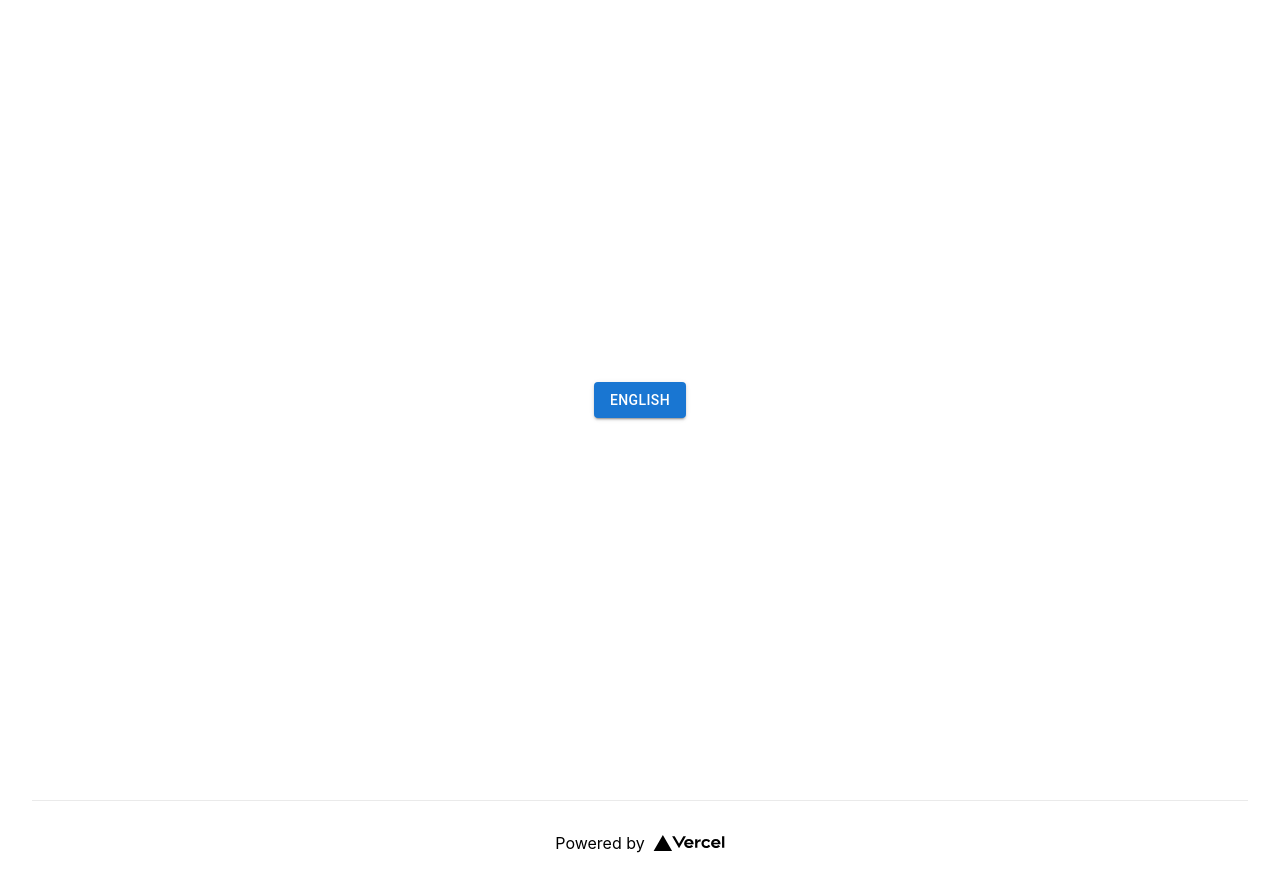
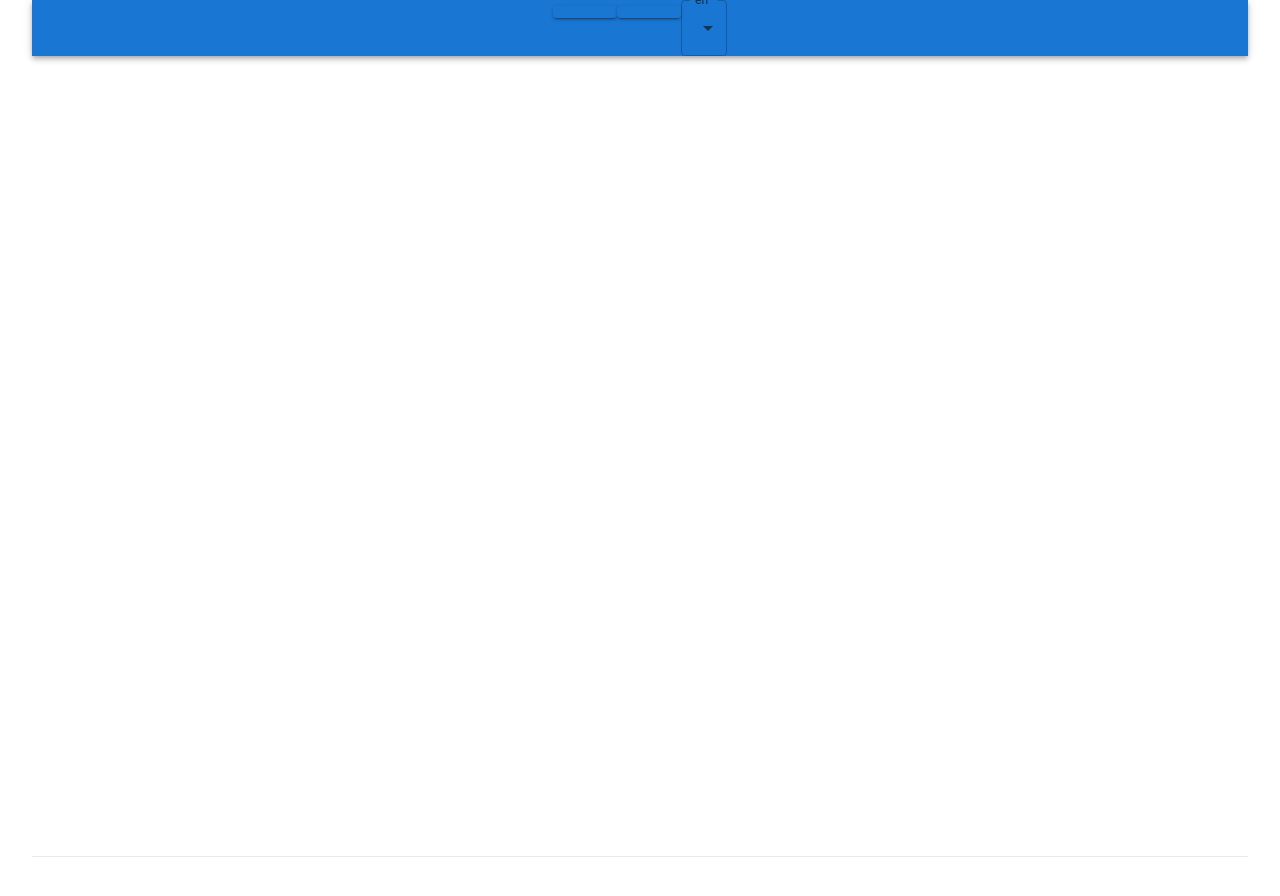
Before and after one commit to OysteinKoder/frontend_kurs, a Next.js app: page / in a window 1280 px wide. Shown: the top 896 px of the page. Built offline with nearby package versions, Linux system fonts and the light colour scheme.

Commit message:
added routing, new about us and cource page starters.

```diff
--- a/pages/index.js
+++ b/pages/index.js
@@ -4,36 +4,75 @@ import { useRouter } from "next/router";
 import nor from "../public/locales/nor/nor";
 import en from "../public/locales/en/en";
 import styles from "../styles/Home.module.css";
-import { Button } from "@mui/material";
+import {
+  AppBar,
+  Button,
+  Grid,
+  Link,
+  Typography,
+  Select,
+  MenuItem,
+  InputLabel,
+  FormControl,
+} from "@mui/material";
 
 export default function Home() {
   const router = useRouter();
   const { locale } = router;
   const translation = locale === "en" ? en : nor;
+  const language = "language";
   return (
     <div className={styles.container}>
       <Head>
         <title>Create Next App</title>
-        <meta name="description" content="Generated by create next app" />
+        <meta name="description" content="homepage for frontend course" />
         <link rel="icon" href="/favicon.ico" />
       </Head>
 
-      <main className={styles.main}>
-        <Button variant="contained">{translation.test}</Button>
-      </main>
+      <header>
+        <Typography variant="h1" align="center">
+          {translation.landing_page_header}
+        </Typography>
+        <AppBar position="static">
+          <Grid align="center" textAlign="center">
+            <Link href="/about">
+              <Button
+                variant="contained"
+                title={translation.landing_page_navbar_about}
+              >
+                {translation.landing_page_navbar_about}
+              </Button>
+            </Link>
+            <Link href="/course">
+              <Button
+                variant="contained"
+                title={translation.landing_page_navbar_frontend_course}
+              >
+                {translation.landing_page_navbar_frontend_course}
+              </Button>
+            </Link>
+            <FormControl>
+              <InputLabel>{locale}</InputLabel>
+              <Select
+                labelId="language selector"
+                id="language selector"
+                value={language}
+                label="Age"
+              >
+                <MenuItem value={10}>
+                  {translation.landing_page_navbar_selector_locale_en}
+                </MenuItem>
+                <MenuItem value={20}>
+                  {translation.landing_page_navbar_selector_locale_nor}
+                </MenuItem>
+              </Select>
+            </FormControl>
+          </Grid>
+        </AppBar>
+      </header>
+      <main className={styles.main}></main>
 
-      <footer className={styles.footer}>
-        <a
-          href="https://vercel.com?utm_source=create-next-app&utm_medium=default-template&utm_campaign=create-next-app"
-          target="_blank"
-          rel="noopener noreferrer"
-        >
-          Powered by{" "}
-          <span className={styles.logo}>
-            <Image src="/vercel.svg" alt="Vercel Logo" width={72} height={16} />
-          </span>
-        </a>
-      </footer>
+      <footer className={styles.footer}></footer>
     </div>
   );
 }
```
Also changed, not shown: pages/about/index.js (added, +13 -0 lines), pages/course/index.js (added, +13 -0 lines).
